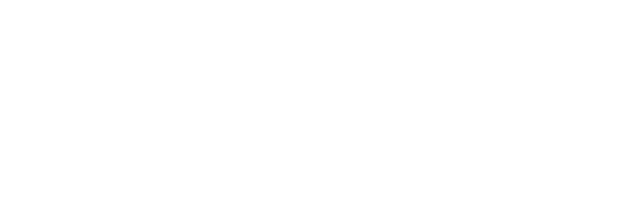
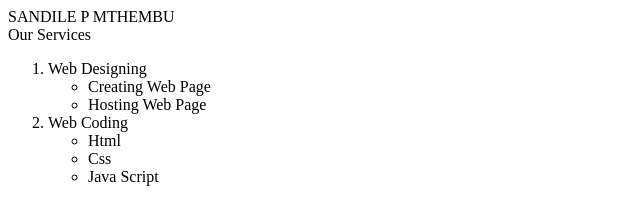
Before and after one commit to sandilecoding/My-web-page, a plain HTML site: page index.html in a window 1280 px wide. Shown: the whole page, without its empty margins (0-640 px from the left). Drawn offline with Linux system fonts and the light colour scheme.

Commit message:
Push Practice

```diff
--- a/index.html
+++ b/index.html
@@ -7,6 +7,20 @@
     <title>Document</title>
 </head>
 <body>
-
+    <div>SANDILE P MTHEMBU</div>
+    <div>Our Services</div>
+    <ol>
+        <li>Web Designing</li>
+            <ul>
+                <li>Creating Web Page</li>
+                <li>Hosting Web Page</li>
+            </ul>
+        <li>Web Coding</li>
+            <ul>
+                <li>Html</li>
+                <li>Css</li>
+                <li>Java Script</li>
+            </ul>
+    </ol>
 </body>
 </html>
```
